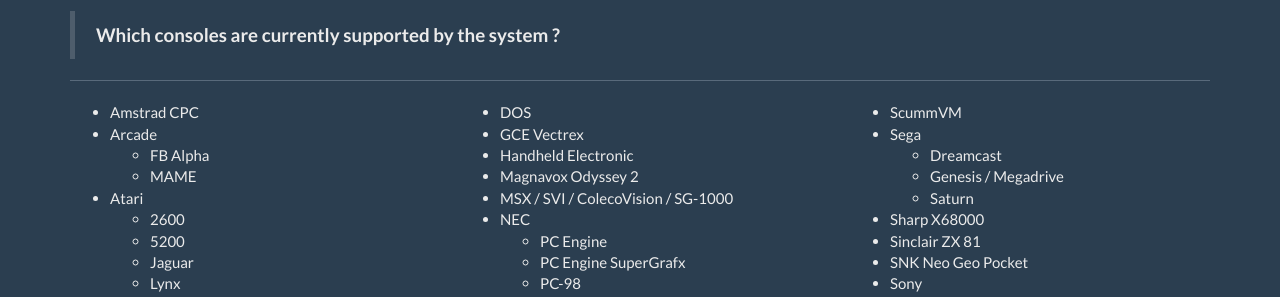
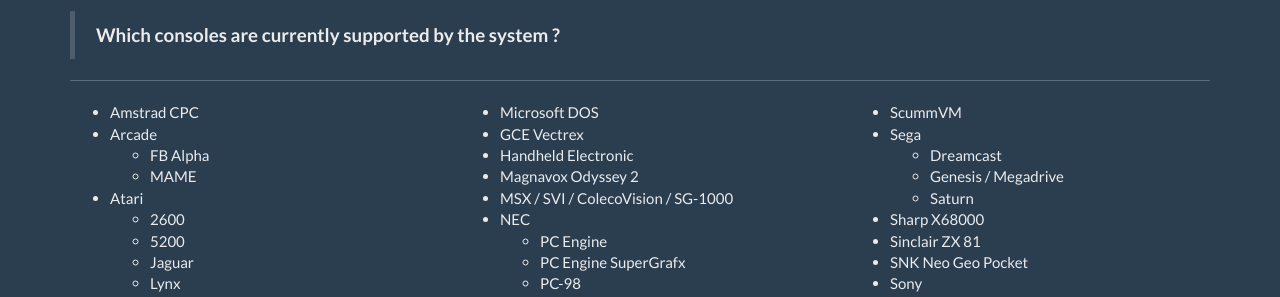
Before and after one commit to lakka-switch/documentation, a Jekyll site: the page built from faq.md, in a window 1280 px wide and 900 px high. Shown: the part 156-453 px from the top of the window. Built offline with Jekyll 4.4.1, drawn with Linux system fonts in a browser that asks for light colours; nearby versions of some CDN libraries.

Commit message:
Update consoles_list.html

```diff
--- a/_includes/consoles_list.html
+++ b/_includes/consoles_list.html
@@ -27,7 +27,7 @@
   </div>
   <div class="col-md-4">
     <ul>
-      <li>DOS</li>
+      <li>Microsoft DOS</li>
       <li>GCE Vectrex</li>
       <li>Handheld Electronic</li>
       <li>Magnavox Odyssey 2</li>
```
